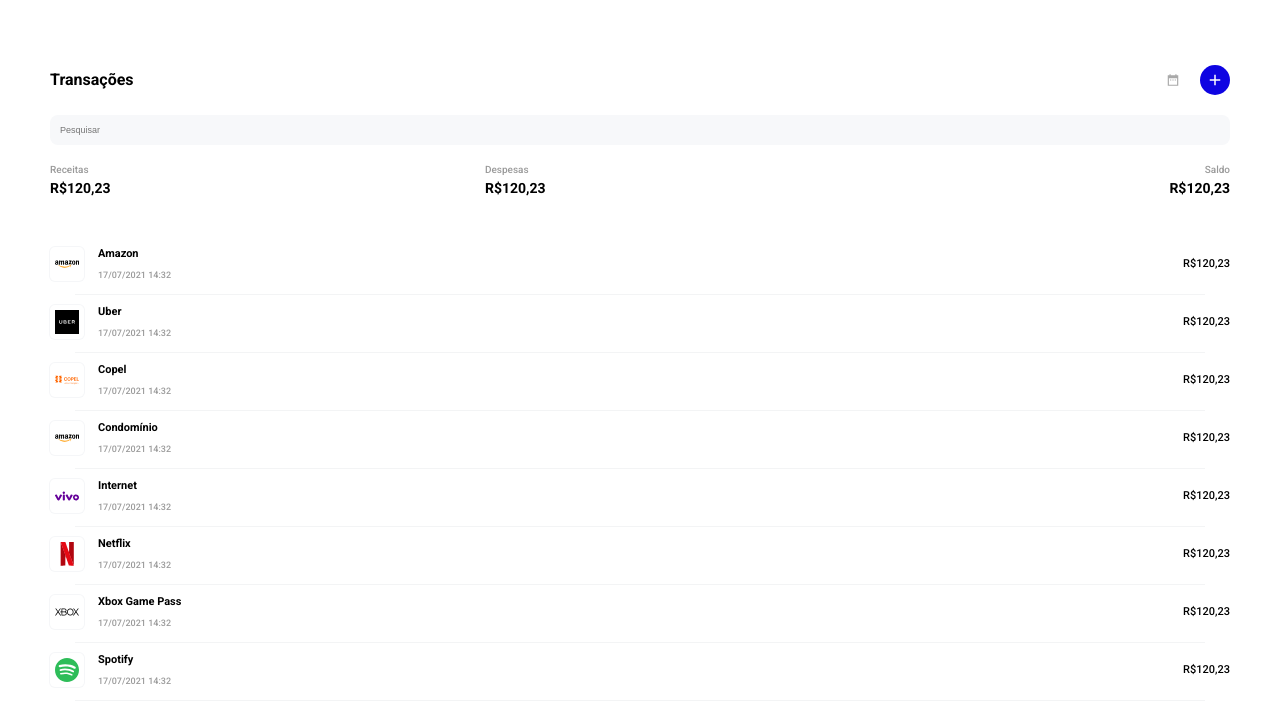
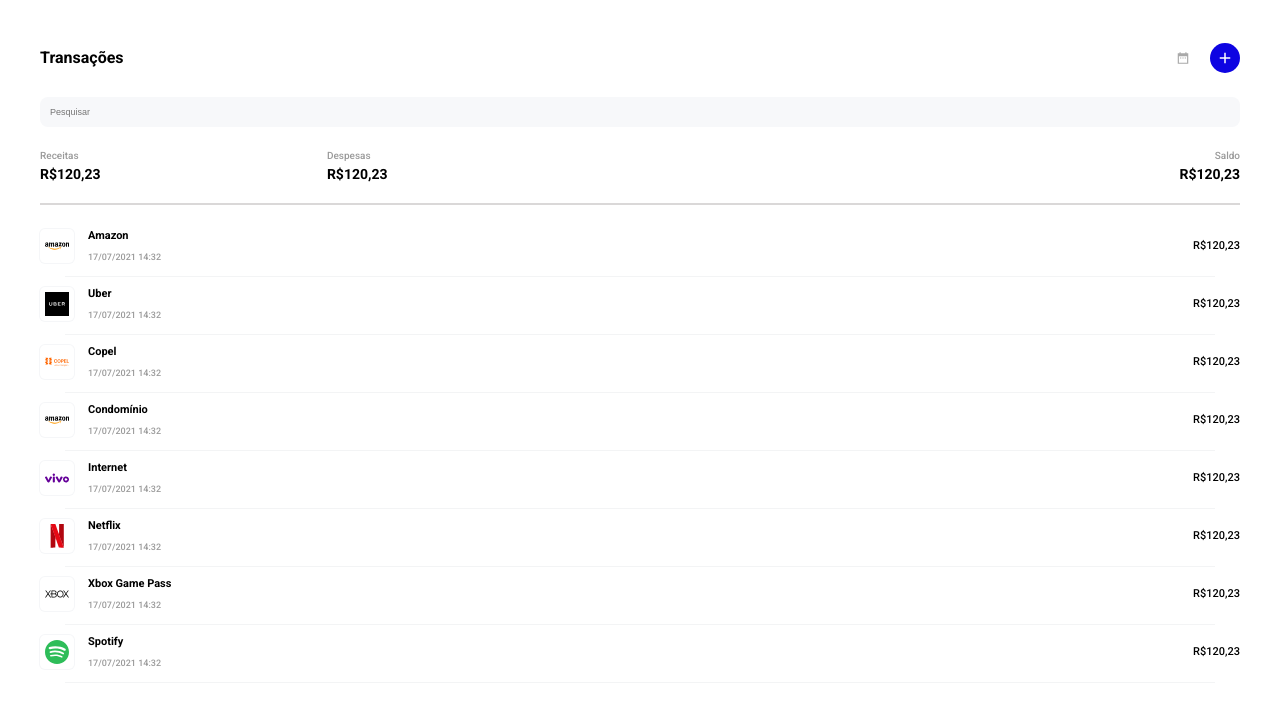
Before and after one commit to ijda3/finance, a PHP site: page /components/transactions.html in a window 1280 px wide. Shown: the top 724 px of the page. Run offline with PHP 8.4, Linux system fonts and the light colour scheme; some libraries are stand-ins or nearby versions.

Commit message:
Refactor transactions.css and transactions.html classes

```diff
--- a/components/transactions.html
+++ b/components/transactions.html
@@ -3,26 +3,28 @@
     <meta http-equiv="X-UA-Compatible" content="IE=edge">
     <meta name="viewport" content="width=device-width, initial-scale=1.0">
     <title>Finance</title>
-    <link rel="stylesheet" href="https://cdnjs.cloudflare.com/ajax/libs/meyer-reset/2.0/reset.min.css" integrity="sha512-NmLkDIU1C/C88wi324HBc+S2kLhi08PN5GDeUVVVC/BVt/9Izdsc9SVeVfA1UZbY3sHUlDSyRXhCzHfr6hmPPw==" crossorigin="anonymous" />
+    <link rel="stylesheet" href="https://cdnjs.cloudflare.com/ajax/libs/meyer-reset/2.0/reset.min.css"
+        integrity="sha512-NmLkDIU1C/C88wi324HBc+S2kLhi08PN5GDeUVVVC/BVt/9Izdsc9SVeVfA1UZbY3sHUlDSyRXhCzHfr6hmPPw=="
+        crossorigin="anonymous" />
     <link rel="preconnect" href="https://fonts.gstatic.com">
     <link href="https://fonts.googleapis.com/css2?family=Roboto:wght@400;500;700&display=swap" rel="stylesheet">
     <link rel="stylesheet" href="/css/transactions.css">
 </head>
 
 <div class="transaction-container">
-    <div class="transaction-container-row">
+    <div class="row">
         <h2>Transações</h2>
         <div class="options">
             <img src="/images/date_range.svg" width="14px" height="14px">
             <img src="/images/add_btn.svg">
         </div>
     </div>
-    <div class="transaction-container-row">
+    <div class="row">
         <form>
             <input type="text" class="search-bar" placeholder="Pesquisar">
         </form>
     </div>
-    <div class="transaction-container-row list-cards">
+    <div class="row list-cards">
         <div class="item">
             <h4>Receitas</h4>
             <p>R$120,23</p>
@@ -41,64 +43,64 @@
             <li>
                 <div class="icon-container"><img src="/images/amazon.svg"></div>
                 <div class="transaction-info">
-                    <div class="transaction-info-company">Amazon</div>
-                    <div class="transaction-info-datetime">17/07/2021 14:32</div>
+                    <div class="company">Amazon</div>
+                    <div class="datetime">17/07/2021 14:32</div>
                 </div>
                 <div class="transaction-cost">R$120,23</div>
             </li>
             <li>
                 <div class="icon-container"><img src="/images/uber.svg"></div>
                 <div class="transaction-info">
-                    <div class="transaction-info-company">Uber</div>
-                    <div class="transaction-info-datetime">17/07/2021 14:32</div>
+                    <div class="company">Uber</div>
+                    <div class="datetime">17/07/2021 14:32</div>
                 </div>
                 <div class="transaction-cost">R$120,23</div>
             </li>
             <li>
                 <div class="icon-container"><img src="/images/copel.svg"></div>
                 <div class="transaction-info">
-                    <div class="transaction-info-company">Copel</div>
-                    <div class="transaction-info-datetime">17/07/2021 14:32</div>
+                    <div class="company">Copel</div>
+                    <div class="datetime">17/07/2021 14:32</div>
                 </div>
                 <div class="transaction-cost">R$120,23</div>
             </li>
             <li>
                 <div class="icon-container"><img src="/images/amazon.svg"></div>
                 <div class="transaction-info">
-                    <div class="transaction-info-company">Condomínio</div>
-                    <div class="transaction-info-datetime">17/07/2021 14:32</div>
+                    <div class="company">Condomínio</div>
+                    <div class="datetime">17/07/2021 14:32</div>
                 </div>
                 <div class="transaction-cost">R$120,23</div>
             </li>
             <li>
                 <div class="icon-container"><img src="/images/vivo.svg"></div>
                 <div class="transaction-info">
-                    <div class="transaction-info-company">Internet</div>
-                    <div class="transaction-info-datetime">17/07/2021 14:32</div>
+                    <div class="company">Internet</div>
+                    <div class="datetime">17/07/2021 14:32</div>
                 </div>
                 <div class="transaction-cost">R$120,23</div>
             </li>
             <li>
                 <div class="icon-container"><img src="/images/netflix.svg"></div>
                 <div class="transaction-info">
-                    <div class="transaction-info-company">Netflix</div>
-                    <div class="transaction-info-datetime">17/07/2021 14:32</div>
+                    <div class="company">Netflix</div>
+                    <div class="datetime">17/07/2021 14:32</div>
                 </div>
                 <div class="transaction-cost">R$120,23</div>
             </li>
             <li>
                 <div class="icon-container"><img src="/images/xbox.svg"></div>
                 <div class="transaction-info">
-                    <div class="transaction-info-company">Xbox Game Pass</div>
-                    <div class="transaction-info-datetime">17/07/2021 14:32</div>
+                    <div class="company">Xbox Game Pass</div>
+                    <div class="datetime">17/07/2021 14:32</div>
                 </div>
                 <div class="transaction-cost">R$120,23</div>
             </li>
             <li>
                 <div class="icon-container"><img src="/images/spotify.svg"></div>
                 <div class="transaction-info">
-                    <div class="transaction-info-company">Spotify</div>
-                    <div class="transaction-info-datetime">17/07/2021 14:32</div>
+                    <div class="company">Spotify</div>
+                    <div class="datetime">17/07/2021 14:32</div>
                 </div>
                 <div class="transaction-cost">R$120,23</div>
             </li>
--- a/css/transactions.css
+++ b/css/transactions.css
@@ -3,7 +3,7 @@
     flex-direction: column;
     font-family: 'Roboto', sans-serif;
     font-style: normal;
-    padding: 65px 50px 0px 50px;
+    padding: 43px 40px 0px 40px;
 }
 
 .transaction-container h2 {
@@ -12,9 +12,9 @@
     line-height: 30px;
 }
 
-.transaction-container-row {
+.transaction-container .row {
     height: 30px;
-    padding-bottom: 20px;
+    padding-bottom: 24px;
 }
 
 .options {
@@ -54,6 +54,7 @@
 }
 
 .list-cards {
+    position: relative;
     display: flex;
     flex-direction: row;
     justify-content: space-between;
@@ -71,15 +72,15 @@
 }
 
 .list-cards .item:first-child {
-    flex-grow: 3;
+    flex-grow: 2;
 }
 
 .list-cards .item:nth-child(2) {
-    flex-grow: 1;
+    flex-grow: 2;
 }
 
 .list-cards .item:last-child {
-    flex-grow: 4;
+    flex-grow: 5;
     text-align: right;
 }
 
@@ -89,8 +90,19 @@
     line-height: 26px;
 }
 
+.list-cards :before {
+    content: "";
+    position: absolute;
+    left: 0px;
+    right: 0px;
+    bottom: 0;
+    height: 0px;
+    width: auto;
+    border-bottom: 2px solid #dad8d8;
+}
+
 .list {
-    margin-top: 32px;
+    padding-top: 24px;
 }
 
 .list li {
@@ -140,14 +152,14 @@
     justify-content: space-between;
 }
 
-.transaction-info-company {
+.transaction-info .company {
     font-weight: 700;
     font-size: 11px;
     line-height: 13px;
     color: black;
 }
 
-.transaction-info-datetime {
+.transaction-info .datetime {
     font-weight: 500;
     font-size: 9px;
     line-height: 11px;
```
